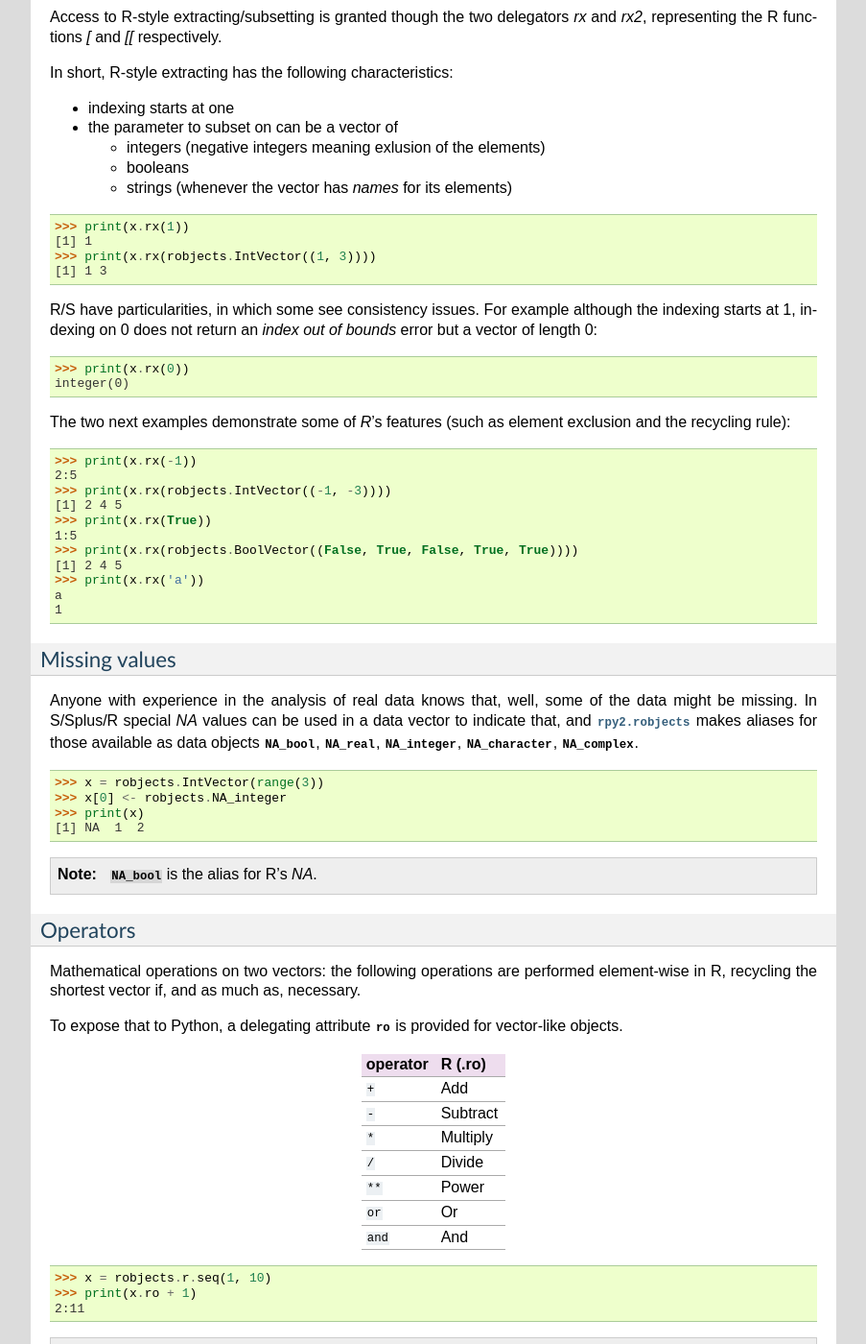
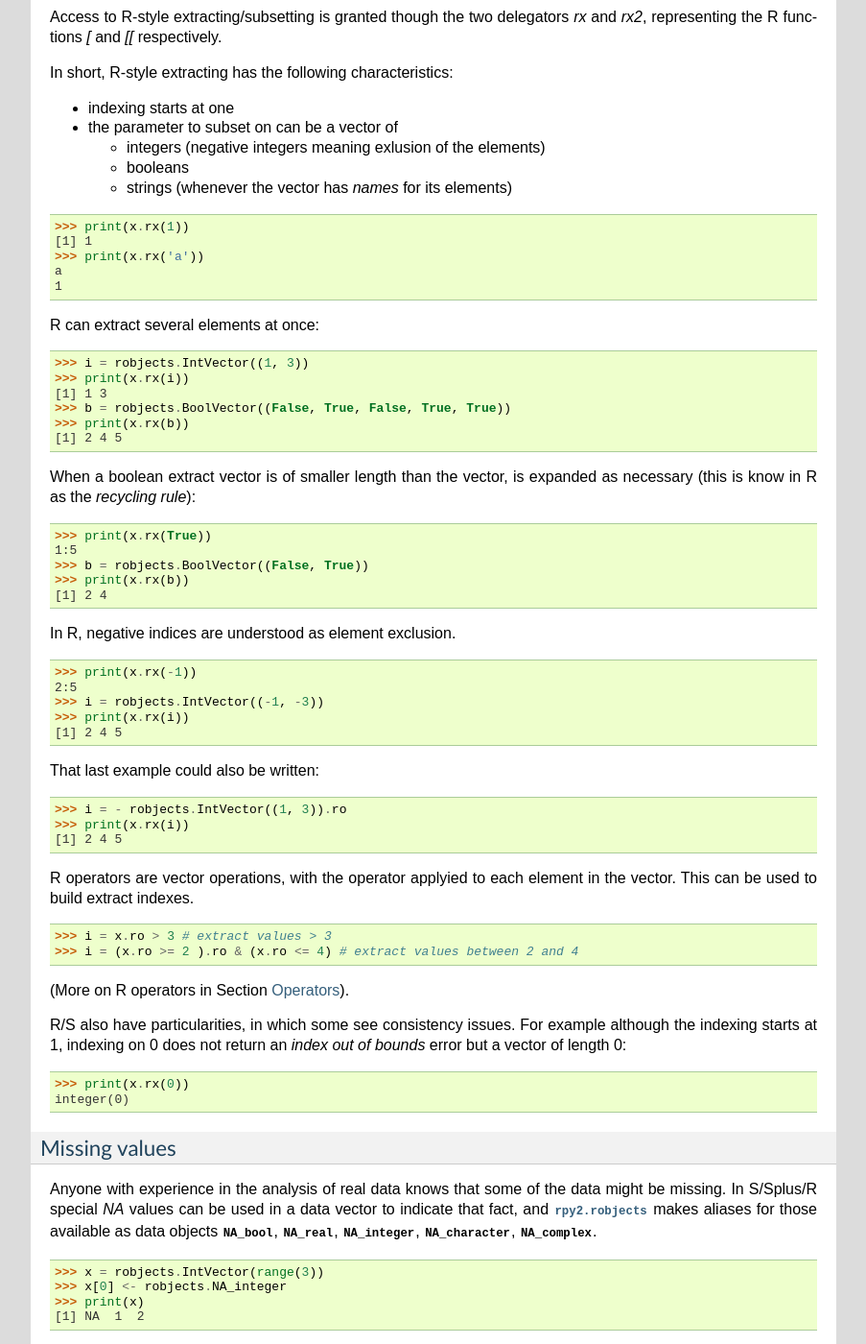
Before and after one commit to rpy2/rpy2, a Sphinx documentation site: the page built from doc/source/robjects.rst, in a window 1280 px wide and 1400 px high, scrolled down 4965 px. Shown: the whole window at 96% size, without its empty margins (198-1101 px from the left). Built offline with Sphinx 7.4.7, drawn with Linux system fonts in a browser that asks for light colours; formulas are drawn with MathJax 3; some of the changed text lies outside the part shown.

Commit message:
Documentation:
- more on interactive R functions and process_revents()

- added comparison operators to the list of operators

- more or extracting values in vectors (using comparison for example)

--HG--
branch : version_2.1.x

```diff
--- a/doc/source/robjects.rst
+++ b/doc/source/robjects.rst
@@ -340,10 +340,53 @@ In short, R-style extracting has the following characteristics:
 
 >>> print(x.rx(1))
 [1] 1
->>> print(x.rx(robjects.IntVector((1, 3))))
+>>> print(x.rx('a'))
+a
+1
+
+R can extract several elements at once:
+
+>>> i = robjects.IntVector((1, 3))
+>>> print(x.rx(i))
 [1] 1 3
+>>> b = robjects.BoolVector((False, True, False, True, True))
+>>> print(x.rx(b))
+[1] 2 4 5
 
-R/S have particularities, in which some see consistency issues.
+When a boolean extract vector is of smaller length than the vector,
+is expanded as necessary (this is know in R as the `recycling rule`):
+
+>>> print(x.rx(True))
+1:5
+>>> b = robjects.BoolVector((False, True))
+>>> print(x.rx(b))
+[1] 2 4
+
+In R, negative indices are understood as element exclusion.
+
+>>> print(x.rx(-1))
+2:5
+>>> i = robjects.IntVector((-1, -3))
+>>> print(x.rx(i))
+[1] 2 4 5
+
+That last example could also be written:
+
+>>> i = - robjects.IntVector((1, 3)).ro
+>>> print(x.rx(i))
+[1] 2 4 5
+
+R operators are vector operations, with the operator applyied
+to each element in the vector. This can be used to build extract
+indexes.
+
+>>> i = x.ro > 3 # extract values > 3
+>>> i = (x.ro >= 2 ).ro & (x.ro <= 4) # extract values between 2 and 4
+
+(More on R operators in Section  :ref:`robjects-operationsdelegator`).
+
+
+R/S also have particularities, in which some see consistency issues.
 For example although the indexing starts at 1, indexing on 0
 does not return an *index out of bounds* error but a vector
 of length 0:
@@ -351,20 +394,6 @@ of length 0:
 >>> print(x.rx(0))
 integer(0)
 
-The two next examples demonstrate some of `R`'s features
-(such as element exclusion and the recycling rule):
-
->>> print(x.rx(-1))
-2:5
->>> print(x.rx(robjects.IntVector((-1, -3))))
-[1] 2 4 5
->>> print(x.rx(True))
-1:5
->>> print(x.rx(robjects.BoolVector((False, True, False, True, True))))
-[1] 2 4 5
->>> print(x.rx('a'))
-a
-1
 
 
 
@@ -373,9 +402,9 @@ a
 Missing values
 --------------
 
-Anyone with experience in the analysis of real data knows that, well,
+Anyone with experience in the analysis of real data knows that
 some of the data might be missing. In S/Splus/R special *NA* values can be used
-in a data vector to indicate that, and :mod:`rpy2.robjects` makes aliases for
+in a data vector to indicate that fact, and :mod:`rpy2.robjects` makes aliases for
 those available as data objects :data:`NA_bool`, :data:`NA_real`, :data:`NA_integer`,
 :data:`NA_character`, :data:`NA_complex`.
 
@@ -401,31 +430,40 @@ as much as, necessary.
 To expose that to Python, a delegating attribute :attr:`ro` is provided
 for vector-like objects.
 
-+----------+----------+
-| operator | R (.ro)  |
-+==========+==========+
-| ``+``    | Add      |
-+----------+----------+
-| ``-``    | Subtract |
-+----------+----------+
-| ``*``    | Multiply |
-+----------+----------+
-| ``/``    | Divide   |
-+----------+----------+
-| ``**``   | Power    |
-+----------+----------+
-| ``or``   | Or       |
-+----------+----------+
-| ``and``  | And      |
-+----------+----------+
++----------+-----------------+
+| Python   |    R            |
++==========+=================+
+| ``+``    | ``+``           |
++----------+-----------------+
+| ``-``    | ``-``           |
++----------+-----------------+
+| ``*``    | ``*``           |
++----------+-----------------+
+| ``/``    | ``/``           |
++----------+-----------------+
+| ``**``   | ``**`` or ``^`` |
++----------+-----------------+
+| ``or``   | ``|``           |
++----------+-----------------+
+| ``and``  | ``&``           |
++----------+-----------------+
+| ``<``    | ``<``           |
++----------+-----------------+
+| ``<=``   | ``<=``          |
++----------+-----------------+
+| ``==``   | ``==``          |
++----------+-----------------+
+| ``!=``   | ``!=``          |
++----------+-----------------+
 
 >>> x = robjects.r.seq(1, 10)
 >>> print(x.ro + 1)
 2:11
 
 .. note::
-   In Python, the operator ``+`` concatenates sequence objects,
-   and this behavior has been conserved.
+   In Python, using the operator ``+`` on two sequences
+   concatenates them and this behavior has been conserved.
+   >>> print(x + 1)
 
 .. note::
    The boolean operator ``not`` cannot be redefined in Python (at least up to
@@ -683,11 +721,17 @@ can therefore be extracted on two indexes.
 >>> print(subdataf)
   letter value
 1      x     1
->>> subdataf = dataf.rx(robjects.IntVector((1,3)), True)
+>>> rows_i <- robjects.IntVector((1,3))
+>>> subdataf = dataf.rx(rows_i, True)
 >>> print(subdataf)
   letter value
 1      x     1
 3      z     3
+
+That last example is something extremely common in R. A vector of indices,
+here *rows_i*, is used to take a subset of the :class:`DataFrame`.
+
+
 
 
 Python docstrings
```
Also changed, not shown: other parts of doc/source/robjects.rst (+1 -1 lines), doc/source/rinterface.rst (+38 -9 lines), doc/source/_static/graphics_ggplot2withgrid.png.
